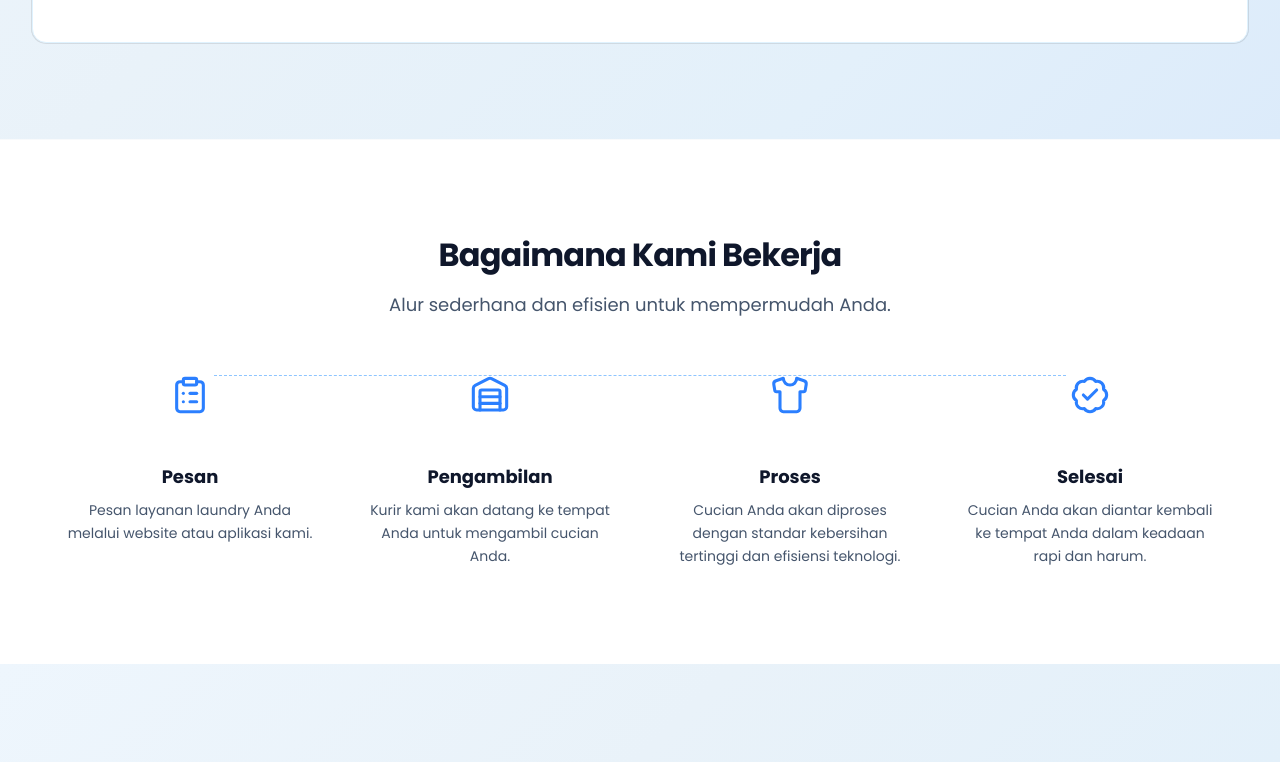
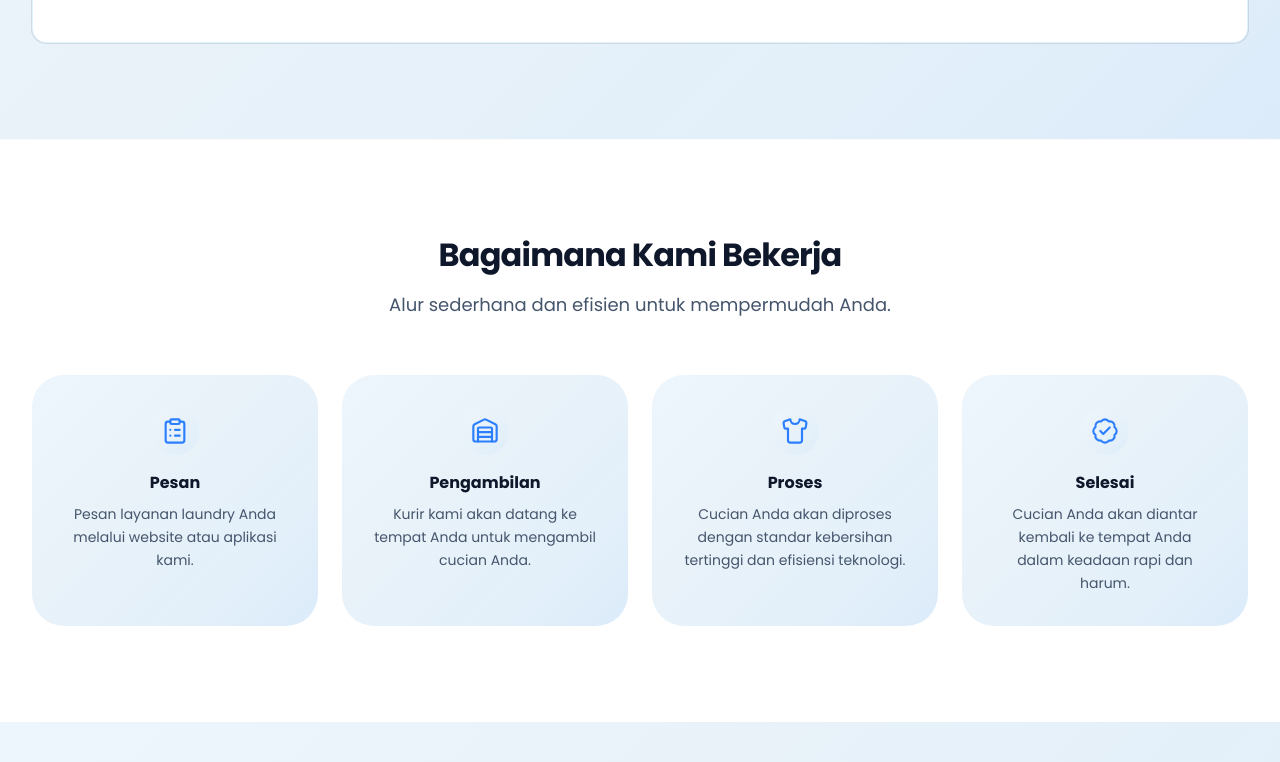
Before and after one commit to Varaaa-arch/WCC_UMKM-Laundry_Digital_Solution, a Next.js app: page / in a window 1280 px wide. Shown: the part 2000-2762 px from the top of the page. Built offline with nearby package versions, Linux system fonts and the light colour scheme.

Commit message:
feat: menambahkan card background pada HowItWOrksSection.tsx

```diff
--- a/src/components/home/HeroSection.tsx
+++ b/src/components/home/HeroSection.tsx
@@ -25,7 +25,7 @@ export function HeroSection() {
           <h1 id="hero-heading" className="mt-6 text-4xl font-bold leading-[1.1] tracking-tight text-slate-900 sm:text-5xl lg:text-[2.88rem]">
             <span className="whitespace-nowrap">{HERO.titleLine1}</span>{" "}
             <br />
-            <span className="whitespace-nowrap" style={{ color: "#0061A4" }}>{HERO.titleLine2}</span>
+            <span className="whitespace-nowrap text-[#005AE0]">{HERO.titleLine2}</span>
           </h1>
 
           <p className="mt-5 max-w-xl text-base leading-relaxed text-slate-600 sm:text-base">
--- a/src/components/home/HowItWorksSection.tsx
+++ b/src/components/home/HowItWorksSection.tsx
@@ -25,50 +25,30 @@ export function HowItWorksSection() {
           </p>
         </div>
 
-        <div className="relative mx-auto mt-14 max-w-6xl">
-          <div
-            aria-hidden
-            className="pointer-events-none absolute left-10% right-10% top-3.875rem z-0 hidden h-px border-t border-dashed border-blue-300 md:block lg:left-[13%] lg:right-[13%]"
-          />
-
-          <ol className="relative z-10 flex flex-col gap-14 md:flex-row md:flex-nowrap md:justify-between md:gap-8 lg:gap-10 xl:gap-12">
+        <ol className="relative z-10 mt-14 grid grid-cols-1 gap-6 sm:grid-cols-2 lg:grid-cols-4">
           {steps.map((step, index) => {
             const Icon = STEP_ICONS[index] ?? ClipboardList
-
             return (
               <li
                 key={`${step.n}-${step.title}`}
-                  className="relative flex flex-1 md:block"
+                className="flex flex-col items-center text-center p-8"
+                style={{
+                  background: "linear-gradient(135deg, #EEF6FD 0%, #E9F2F9 40%, #E3F0FA 75%, #DCEBFA 100%)",
+                  borderRadius: "32px",
+                }}
               >
-                  {index > 0 ? (
-                    <div
-                      aria-hidden
-                      className="pointer-events-none absolute left-calc(1.75rem_-_1px) top-2.875rem h-2.875rem w-px border-l border-dashed border-blue-300 md:hidden"
-                    />
-                  ) : null}
-
-                  <div className="relative flex gap-6 md:flex-col md:items-center md:text-center md:leading-snug">
-                    <div className="flex shrink-0 flex-col items-center">
-                      <Icon
-                        className="relative z-10 size-9 shrink-0 text-blue-500 sm:size-10"
-                        strokeWidth={1.85}
-                        aria-hidden
-                      />
+                <div className="flex size-12 items-center justify-center rounded-full mb-4" style={{ background: "linear-gradient(135deg, #EEF6FD 0%, #E9F2F9 40%, #E3F0FA 75%, #DCEBFA 100%)" }}>
+                  <Icon className="size-7 text-blue-500" strokeWidth={1.85} aria-hidden />
                 </div>
-
-                    <div className="pt-1 md:w-full md:pt-6">
-                      <h3 className="text-lg font-bold text-slate-900">{step.title}</h3>
-                      <p className="mt-2 max-w-xs text-sm leading-relaxed text-slate-600 md:mx-auto">
+                <h3 className="text-base font-bold text-slate-900">{step.title}</h3>
+                <p className="mt-2 text-sm leading-relaxed text-slate-600">
                   {step.description}
                 </p>
-                    </div>
-                  </div>
               </li>
             )
           })}
         </ol>
       </div>
-      </div>
     </section>
   )
 }
```
Lines whose indentation alone changed are shown as unchanged.
